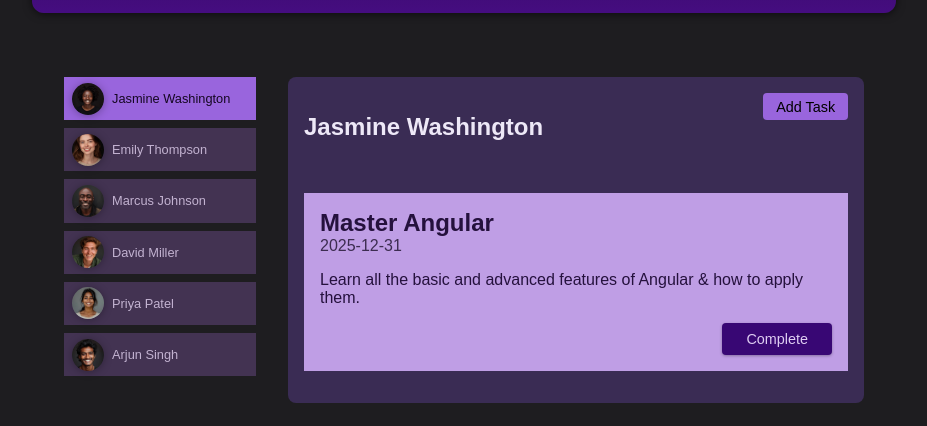
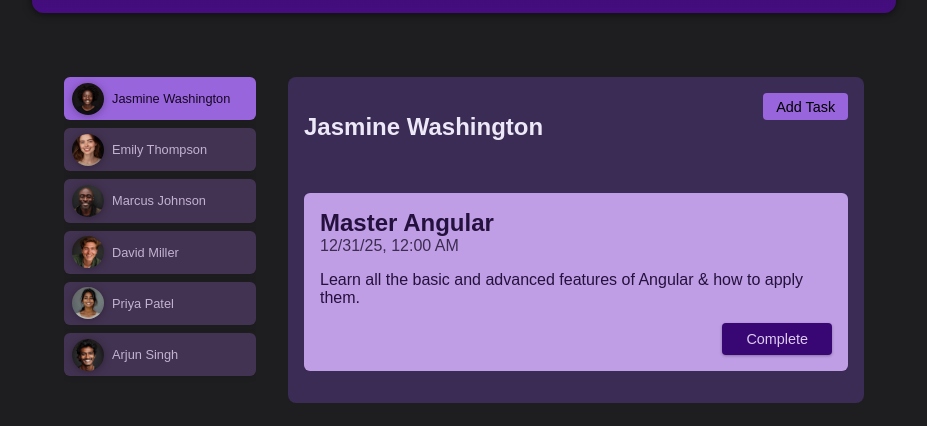
Before and after one commit to SolimanRabie/work-list-Angular-, an Angular app: page / in a window 1280 px wide. Both pictures are taken after a click on the button "Jasmine Washington". Shown: the part 126-552 px from the top of the page, without its empty margins (176-1103 px from the left). Built offline with nearby package versions, Linux system fonts and the light colour scheme.

Commit message:
use 'ng-content' to let use crad component as a  wrapper and use DatePipe

```diff
--- a/src/app/shared/card/card.component.html
+++ b/src/app/shared/card/card.component.html
@@ -1 +1 @@
-<div></div>
+<div><ng-content /></div>
--- a/src/app/tasks/task/task.component.html
+++ b/src/app/tasks/task/task.component.html
@@ -1,8 +1,10 @@
+<app-card>
   <article>
     <h2>{{ task.title }}</h2>
-  <Time>{{ task.dueDate }}</Time>
+    <Time>{{ task.dueDate | date: "short" }}</Time>
     <p>{{ task.summary }}</p>
     <p class="actions">
       <button (click)="onCompletedTask()">Complete</button>
     </p>
   </article>
+</app-card>
--- a/src/app/tasks/task/task.component.ts
+++ b/src/app/tasks/task/task.component.ts
@@ -1,9 +1,11 @@
 import { Component, EventEmitter, Input, Output } from '@angular/core';
 import { type Task } from './task.model'; // type here describe that Task is type definition
+import { DatePipe } from '@angular/common';
+import { CardComponent } from '../../shared/card/card.component';
 @Component({
   selector: 'app-task',
   standalone: true,
-  imports: [],
+  imports: [CardComponent, DatePipe],
   templateUrl: './task.component.html',
   styleUrl: './task.component.css',
 })
--- a/src/app/user/user.component.html
+++ b/src/app/user/user.component.html
@@ -1,7 +1,8 @@
-<div>
+<app-card>
   <button [class.active]="selected" (click)="onSelectUser()">
     <img [src]="imagePath" [alt]="user.name" />
     <!-- // string interpolation -->
     <span> {{ user.name }} </span>
   </button>
-</div>
+  <app-card />
+</app-card>
--- a/src/app/user/user.component.ts
+++ b/src/app/user/user.component.ts
@@ -9,7 +9,8 @@ import {
   signal,
 } from '@angular/core';
 import { DUMMY_USERS } from '../dummy-users';
-import { type User } from './user.model'; // type here describe that User is type definition
+import { type User } from './user.model';
+import { CardComponent } from '../shared/card/card.component'; // type here describe that User is type definition
 
 const randomIndex = Math.floor(Math.random() * DUMMY_USERS.length);
 
@@ -18,6 +19,7 @@ const randomIndex = Math.floor(Math.random() * DUMMY_USERS.length);
   standalone: true,
   templateUrl: './user.component.html',
   styleUrl: './user.component.css',
+  imports: [CardComponent],
 })
 export class UserComponent {
   @Input({ required: true }) user!: User;
```
Lines whose indentation alone changed are shown as unchanged.
